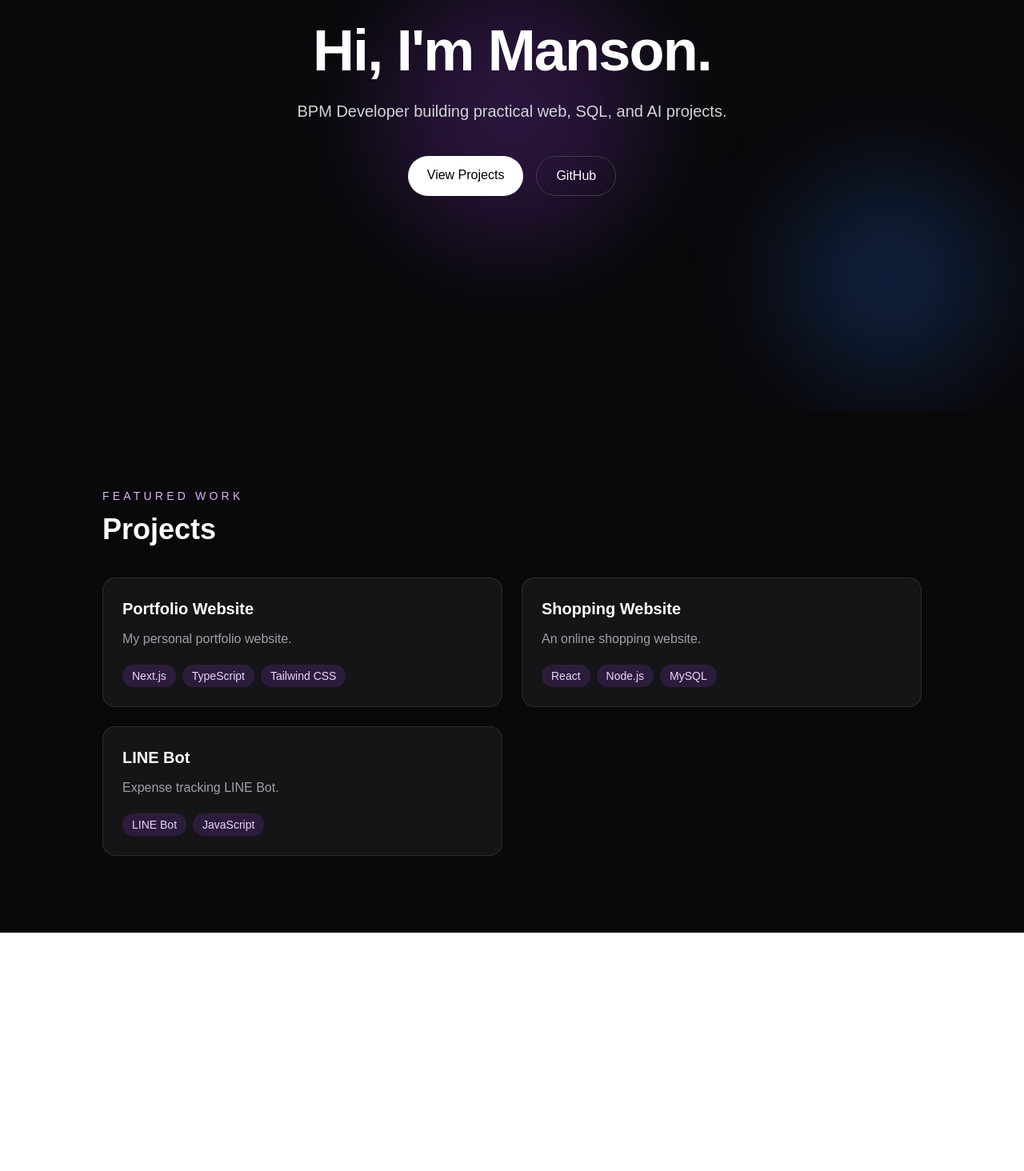
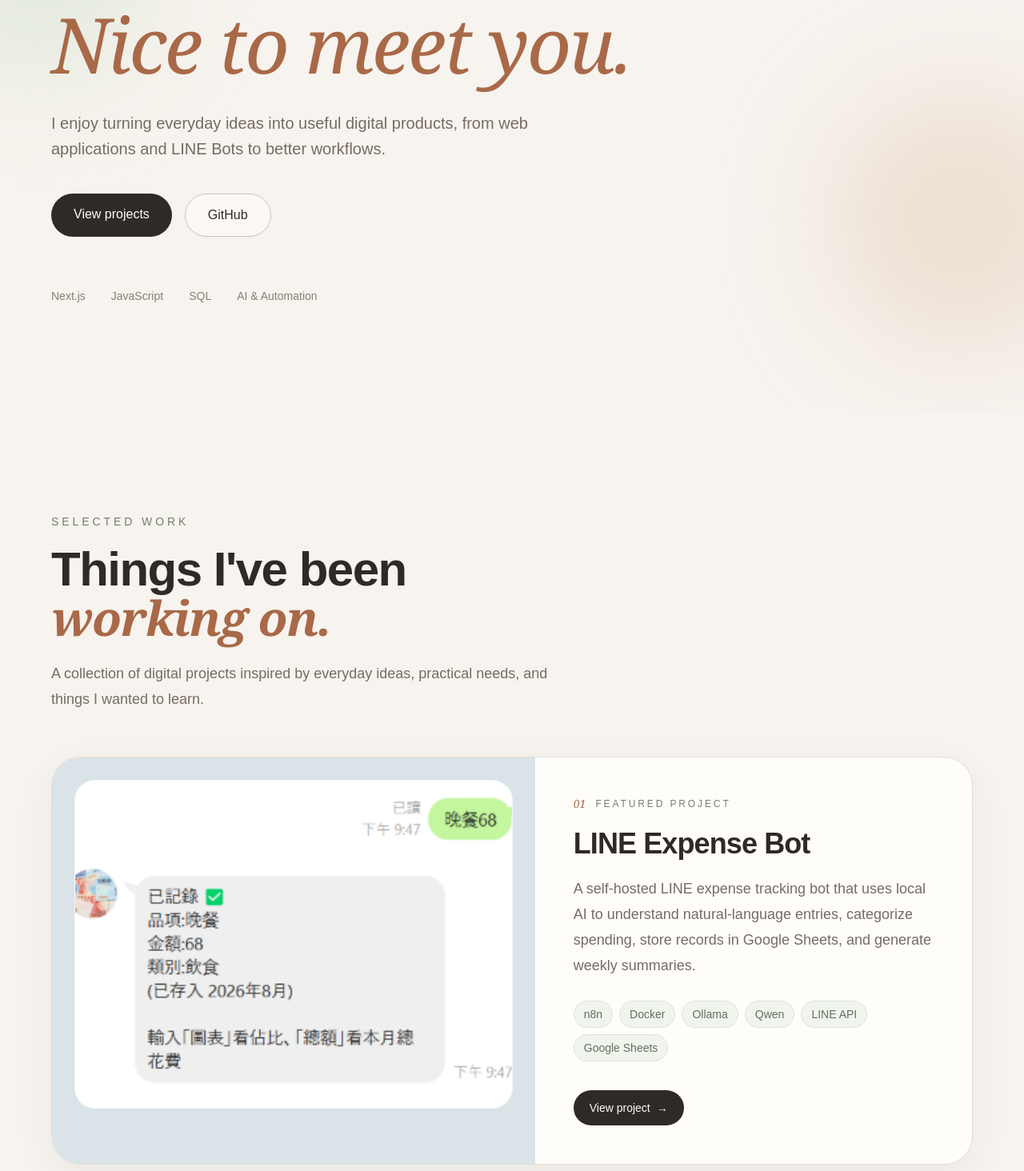
Before and after one commit to mansonlai106/portfolio, a Next.js app: page / in a window 1280 px wide. Shown: the part 286-1750 px from the top of the page at 80% size. Before the commit the page ends 1452 px from the top, so only its background shows below. Built offline with nearby package versions, Linux system fonts and the light colour scheme.

Commit message:
Update hero and featured project section

```diff
--- a/app/components/Hero.tsx
+++ b/app/components/Hero.tsx
@@ -1,40 +1,51 @@
 export default function Hero() {
   return (
-    <section className="relative flex min-h-screen items-center justify-center overflow-hidden bg-zinc-950 px-6 text-center text-white">
-      <div className="absolute left-1/2 top-1/3 h-80 w-80 -translate-x-1/2 rounded-full bg-purple-500/20 blur-3xl" />
+    <section className="relative min-h-screen overflow-hidden bg-[#F7F3EE] px-6 text-[#302A26]">
+      <div className="absolute -left-24 top-24 h-72 w-72 rounded-full bg-[#DDE7D8]/70 blur-3xl" />
+      <div className="absolute -right-20 bottom-20 h-80 w-80 rounded-full bg-[#EAD9C9]/70 blur-3xl" />
 
-      <div className="absolute bottom-10 right-10 h-64 w-64 rounded-full bg-blue-500/20 blur-3xl" />
-
-      <div className="relative z-10 flex max-w-3xl flex-col items-center gap-6">
-        <p className="text-sm uppercase tracking-[0.35em] text-zinc-400">
-          Welcome to my portfolio
+      <div className="relative mx-auto flex min-h-screen max-w-6xl items-center py-24">
+        <div className="max-w-4xl">
+          <p className="text-sm font-medium uppercase tracking-[0.3em] text-[#71806D]">
+            Welcome to my little corner
           </p>
 
-        <h1 className="text-5xl font-bold tracking-tight sm:text-7xl">
+          <h1 className="mt-7 text-5xl font-semibold leading-[1.05] tracking-tight sm:text-7xl lg:text-8xl">
             Hi, I&apos;m Manson.
-
+            <span className="mt-2 block font-serif font-normal italic text-[#A96948]">
+              Nice to meet you.
+            </span>
           </h1>
 
-        <p className="max-w-2xl text-lg leading-8 text-zinc-300 sm:text-xl">
-          BPM Developer building practical web, SQL, and AI projects.
+          <p className="mt-8 max-w-2xl text-lg leading-8 text-[#756C64] sm:text-xl">
+            I enjoy turning everyday ideas into useful digital products,
+            from web applications and LINE Bots to better workflows.
           </p>
 
-        <div className="mt-4 flex flex-col gap-4 sm:flex-row">
+          <div className="mt-10 flex flex-col gap-4 sm:flex-row">
             <a
               href="#projects"
-            className="rounded-full bg-white px-6 py-3 font-medium text-black transition duration-300 hover:scale-105 hover:bg-zinc-200"
+              className="rounded-full bg-[#302A26] px-7 py-3.5 text-center font-medium text-[#FFFDF9] transition duration-300 hover:-translate-y-1 hover:bg-[#4A4039]"
             >
-            View Projects
+              View projects
             </a>
 
             <a
               href="https://github.com/mansonlai106"
               target="_blank"
               rel="noopener noreferrer"
-            className="rounded-full border border-zinc-700 px-6 py-3 font-medium text-white transition duration-300 hover:scale-105 hover:border-zinc-400 hover:bg-white/5"
+              className="rounded-full border border-[#CEC3B8] bg-white/40 px-7 py-3.5 text-center font-medium transition duration-300 hover:-translate-y-1 hover:bg-[#FFFDF9]"
             >
               GitHub
             </a>
+          </div>
+
+          <div className="mt-16 flex flex-wrap gap-x-8 gap-y-3 text-sm text-[#887E75]">
+            <span>Next.js</span>
+            <span>JavaScript</span>
+            <span>SQL</span>
+            <span>AI & Automation</span>
+          </div>
         </div>
       </div>
     </section>
--- a/app/components/Projects.tsx
+++ b/app/components/Projects.tsx
@@ -1,63 +1,105 @@
-const projects = [
-  {
-    title: "Portfolio Website",
-    description: "My personal portfolio website.",
-    tech: ["Next.js", "TypeScript", "Tailwind CSS"],
-  },
-  {
-    title: "Shopping Website",
-    description: "An online shopping website.",
-    tech: ["React", "Node.js", "MySQL"],
-  },
-  {
-    title: "LINE Bot",
-    description: "Expense tracking LINE Bot.",
-    tech: ["LINE Bot", "JavaScript"],
-  },
-];
+import Image from "next/image";
+
+const project = {
+  title: "LINE Expense Bot",
+  category: "Featured Project",
+  description:
+    "A self-hosted LINE expense tracking bot that uses local AI to understand natural-language entries, categorize spending, store records in Google Sheets, and generate weekly summaries.",
+  tech: [
+    "n8n",
+    "Docker",
+    "Ollama",
+    "Qwen",
+    "LINE API",
+    "Google Sheets",
+  ],
+  href: "https://github.com/mansonlai106/line-expense-bot-n8n",
+  image: "/projects/line-expense-bot.png",
+};
 
 export default function Projects() {
   return (
     <section
       id="projects"
-      className="bg-zinc-950 px-6 py-24 text-white"
+      className="bg-[#F7F3EE] px-6 py-24 text-[#302A26] sm:py-32"
     >
-      <div className="mx-auto max-w-5xl">
-        <p className="text-sm uppercase tracking-[0.3em] text-purple-300">
-          Featured Work
-        </p>
+      <div className="mx-auto max-w-6xl">
+        <div className="max-w-3xl">
+          <p className="text-sm font-medium uppercase tracking-[0.28em] text-[#71806D]">
+            Selected work
+          </p>
 
-        <h2 className="mt-3 text-4xl font-bold">
-          Projects
-        </h2>
+          <h2 className="mt-5 text-4xl font-semibold tracking-tight sm:text-6xl">
+            Things I&apos;ve been
+            <span className="block font-serif italic text-[#A96948]">
+              working on.
+            </span>
+          </h2>
 
-        <div className="mt-10 grid gap-6 md:grid-cols-2">
-          {projects.map((project) => (
-            <div
-              key={project.title}
-              className="rounded-2xl border border-white/10 bg-white/5 p-6"
-            >
-              <h3 className="text-xl font-semibold">
+          <p className="mt-6 max-w-2xl text-lg leading-8 text-[#756C64]">
+            A collection of digital projects inspired by everyday ideas,
+            practical needs, and things I wanted to learn.
+          </p>
+        </div>
+
+        <article className="mt-14 overflow-hidden rounded-[2.25rem] border border-[#E5DDD4] bg-[#FFFDF9] shadow-[0_16px_50px_rgba(70,55,45,0.06)]">
+          <div className="grid md:grid-cols-[1.05fr_0.95fr]">
+            <div className="bg-[#D9E3E8] p-5 sm:p-7">
+              <div className="relative aspect-[4/3] overflow-hidden rounded-[1.6rem] border border-white/60 bg-white/30">
+                <Image
+                  src={project.image}
+                  alt={`${project.title} preview`}
+                  fill
+                  className="object-cover object-top"
+                  priority
+                />
+              </div>
+            </div>
+
+            <div className="flex flex-col justify-center p-8 sm:p-10 lg:p-12">
+              <div className="flex items-center gap-3">
+                <span className="font-serif text-sm italic text-[#A96948]">
+                  01
+                </span>
+
+                <span className="text-xs font-medium uppercase tracking-[0.24em] text-[#71806D]">
+                  {project.category}
+                </span>
+              </div>
+
+              <h3 className="mt-5 text-3xl font-semibold tracking-tight sm:text-4xl">
                 {project.title}
               </h3>
 
-              <p className="mt-3 text-zinc-400">
+              <p className="mt-5 max-w-xl text-base leading-7 text-[#756C64] sm:text-lg sm:leading-8">
                 {project.description}
               </p>
 
-              <div className="mt-5 flex flex-wrap gap-2">
+              <div className="mt-7 flex flex-wrap gap-2">
                 {project.tech.map((tech) => (
                   <span
                     key={tech}
-                    className="rounded-full bg-purple-500/15 px-3 py-1 text-sm text-purple-200"
+                    className="rounded-full border border-[#DCE4D8] bg-[#F0F4ED] px-3 py-1.5 text-sm text-[#61705E]"
                   >
                     {tech}
                   </span>
                 ))}
               </div>
+
+              <div className="mt-9">
+                <a
+                  href={project.href}
+                  target="_blank"
+                  rel="noopener noreferrer"
+                  className="inline-flex items-center gap-2 rounded-full bg-[#302A26] px-5 py-3 text-sm font-medium text-white transition duration-300 hover:-translate-y-0.5 hover:bg-[#443A34]"
+                >
+                  View project
+                  <span aria-hidden="true">→</span>
+                </a>
+              </div>
             </div>
-          ))}
-        </div>
+          </div>
+        </article>
       </div>
     </section>
   );
```
Also changed, not shown: public/projects/line-expense-bot.png (added). Lines whose indentation alone changed are shown as unchanged.
